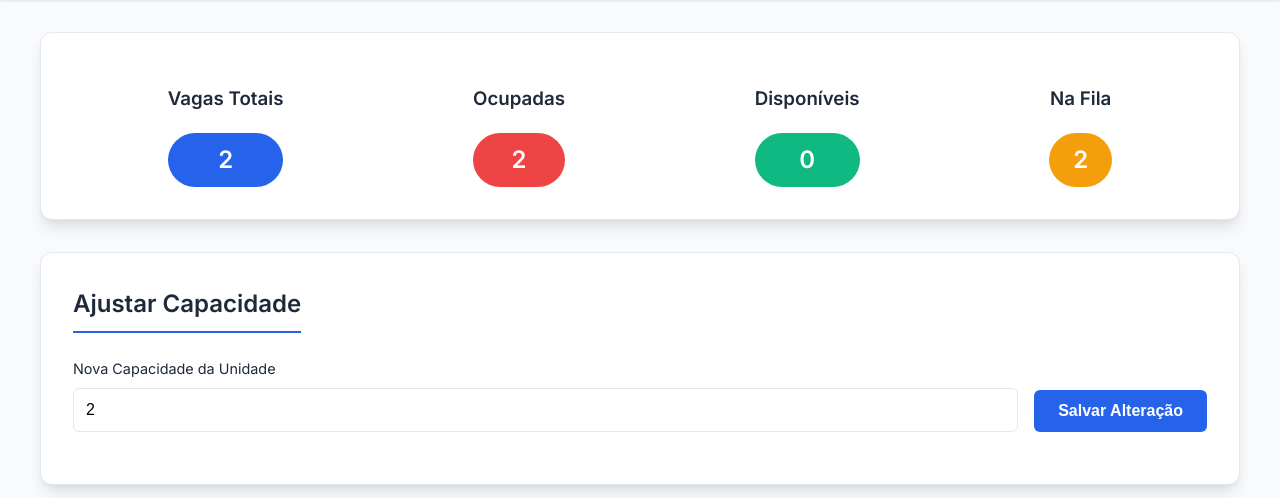
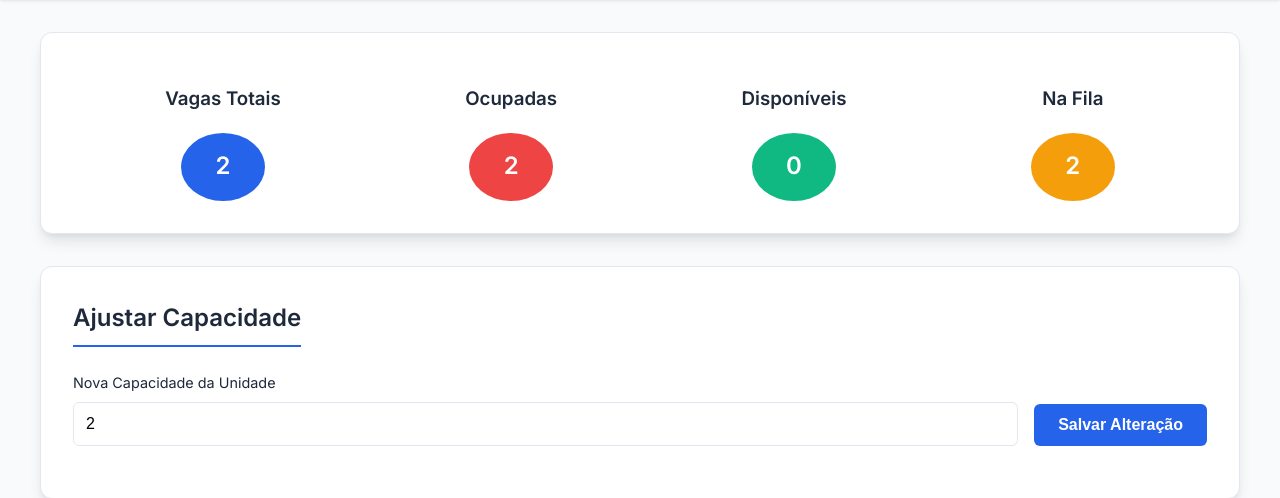
Before and after one commit to Mgrpoisom/projeto_integrador, a Flask app: page /admin in a window 1280 px wide. Shown: the part 97-595 px from the top of the page. Run offline with Flask 3, Linux system fonts and the light colour scheme; data comes from the database, SQL or seed files in the repository.

Commit message:
UI: Standardized admin dashboard badge sizes

```diff
--- a/templates/admin.html
+++ b/templates/admin.html
@@ -20,22 +20,22 @@
 
     <main>
         <div class="container" style="grid-template-columns: 1fr;">
-            <div class="card" style="display: flex; justify-content: space-around; text-align: center;">
+            <div class="card" style="display: flex; justify-content: space-around; text-align: center; align-items: flex-end;">
                 <div>
                     <h3>Vagas Totais</h3>
-                    <div id="totalVagas" class="badge" style="font-size: 1.5rem; padding: 0.5rem 1.5rem;">0</div>
+                    <div id="totalVagas" class="badge" style="width: 60px; height: 60px; display: flex; align-items: center; justify-content: center; margin: 0 auto; font-size: 1.5rem; border-radius: 50%;">0</div>
                 </div>
                 <div>
                     <h3>Ocupadas</h3>
-                    <div id="vagasOcupadas" class="badge" style="background: #ef4444; font-size: 1.5rem; padding: 0.5rem 1.5rem;">0</div>
+                    <div id="vagasOcupadas" class="badge" style="background: #ef4444; width: 60px; height: 60px; display: flex; align-items: center; justify-content: center; margin: 0 auto; font-size: 1.5rem; border-radius: 50%;">0</div>
                 </div>
                 <div>
                     <h3>Disponíveis</h3>
-                    <div id="vagasDisponiveis" class="badge" style="background: #10b981; font-size: 1.5rem; padding: 0.5rem 1.5rem;">0</div>
+                    <div id="vagasDisponiveis" class="badge" style="background: #10b981; width: 60px; height: 60px; display: flex; align-items: center; justify-content: center; margin: 0 auto; font-size: 1.5rem; border-radius: 50%;">0</div>
                 </div>
                 <div>
                     <h3>Na Fila</h3>
-                    <div id="naFila" class="badge" style="background: #f59e0b; font-size: 1.5rem; padding: 0.5rem 1.5rem;">0</div>
+                    <div id="naFila" class="badge" style="background: #f59e0b; width: 60px; height: 60px; display: flex; align-items: center; justify-content: center; margin: 0 auto; font-size: 1.5rem; border-radius: 50%;">0</div>
                 </div>
             </div>
 
```
